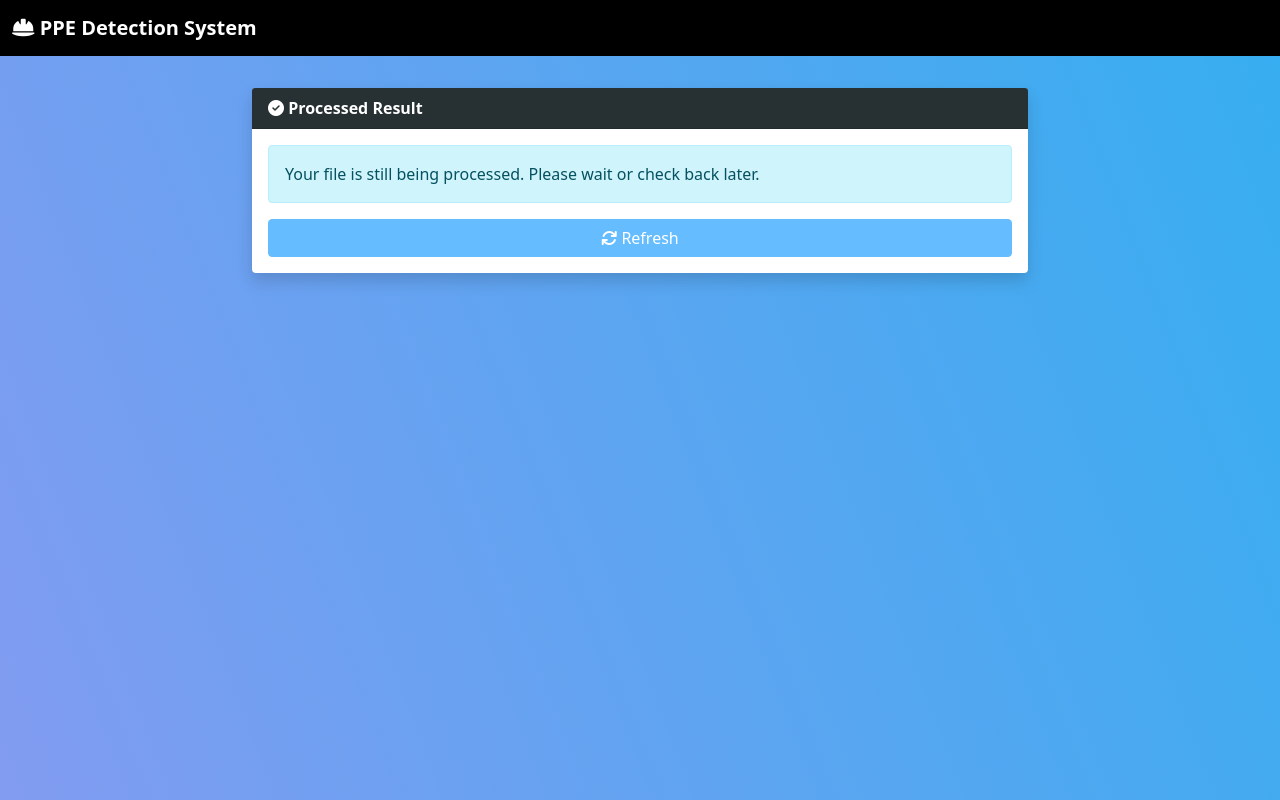
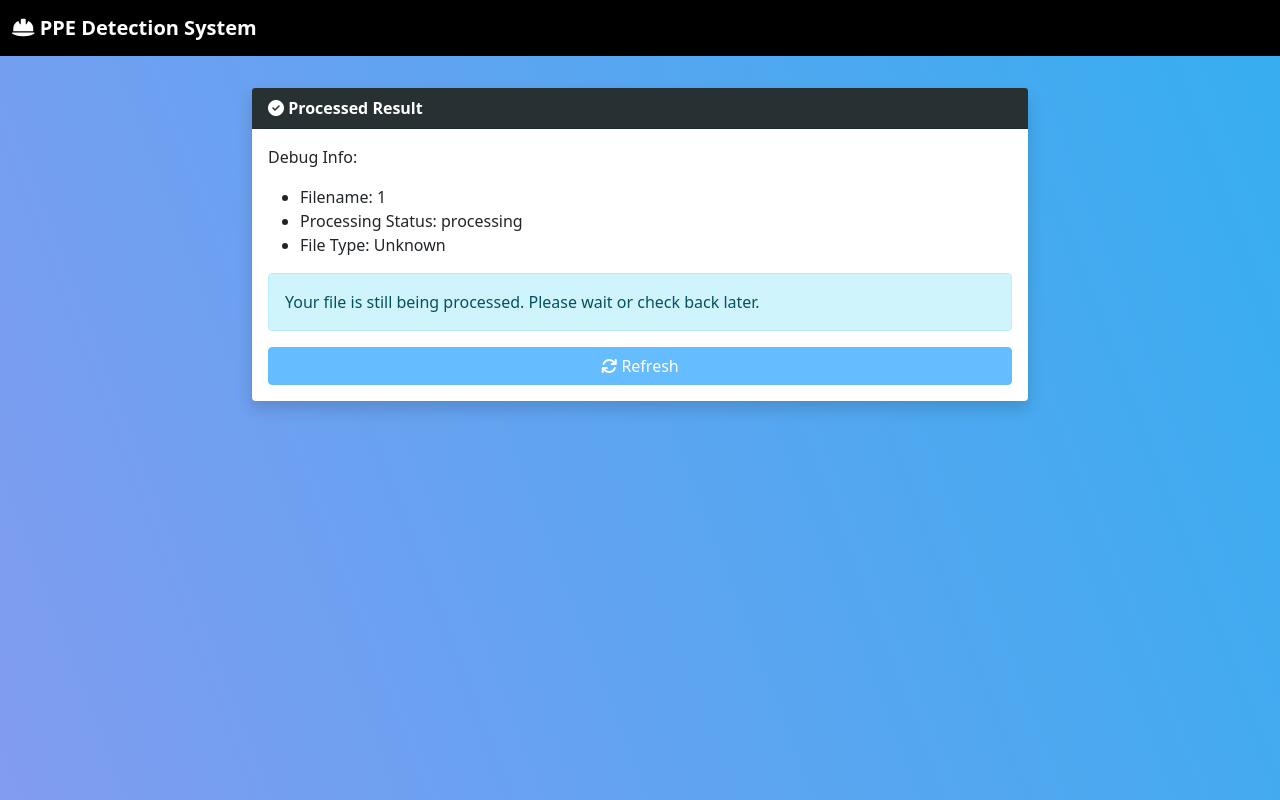
Before and after one commit to Aarya01Patil/Deployed_PPE_Model, a Flask app: page /result/1 in a window 1280 px wide. Run offline with Flask 3, Linux system fonts and the light colour scheme; some libraries are stand-ins or nearby versions.

Commit message:
Updated the file for rendering the result

```diff
--- a/app/templates/result.html
+++ b/app/templates/result.html
@@ -8,25 +8,33 @@
         <i class="fas fa-check-circle"></i> Processed Result
     </div>
     <div class="card-body">
-        {% if processing_status == 'completed' and presigned_url %}
+        <p>Debug Info:</p>
+        <ul>
+            <li>Filename: {{ filename }}</li>
+            <li>Processing Status: {{ processing_status }}</li>
+            <li>File Type: {{ file_type if file_type else 'Unknown' }}</li>
+        </ul>
+
+        {% if processing_status == 'completed' and filename %}
             {% if file_type == 'video' %}
             <div class="ratio ratio-16x9 mb-3">
-                <video controls>
-                    <source src="{{ presigned_url }}" type="video/mp4">
+                <video controls preload="auto" playsinline>
+                    <source src="{{ url_for('serve_file', filename=filename) }}" type="video/mp4">
                     Your browser does not support the video tag.
                 </video>
             </div>
+            <p>Video URL: {{ url_for('serve_file', filename=filename) }}</p>
             {% else %}
-            <img src="{{ presigned_url }}" alt="Processed Image" class="img-fluid mb-3">
+            <img src="{{ url_for('serve_file', filename=filename) }}" alt="Processed Image" class="img-fluid mb-3">
             {% endif %}
             <div class="d-grid gap-2">
-                <a href="{{ url_for('download_file', filename=request.view_args['filename']) }}" class="btn btn-secondary mb-2"><i class="fas fa-download"></i> Download Processed File</a>
+                <a href="{{ url_for('serve_file', filename=filename) }}" class="btn btn-secondary mb-2" download><i class="fas fa-download"></i> Download Processed File</a>
                 <a href="{{ url_for('upload_file') }}" class="btn btn-primary"><i class="fas fa-arrow-left"></i> Process Another File</a>
             </div>
         {% elif processing_status == 'processing' %}
             <p class="alert alert-info">Your file is still being processed. Please wait or check back later.</p>
             <div class="d-grid gap-2">
-                <a href="{{ url_for('show_result', filename=request.view_args['filename']) }}?session_id={{ request.args.get('session_id') }}" class="btn btn-primary"><i class="fas fa-sync"></i> Refresh</a>
+                <a href="{{ url_for('show_result', filename=filename) }}?session_id={{ request.args.get('session_id') }}" class="btn btn-primary"><i class="fas fa-sync"></i> Refresh</a>
             </div>
         {% else %}
             <p class="alert alert-danger">An error occurred while processing your file. Please try uploading it again.</p>
--- a/app/views.py
+++ b/app/views.py
@@ -1,7 +1,7 @@
 import os
 import boto3
 from botocore.exceptions import ClientError
-from flask import render_template, request, redirect, send_file, url_for, flash
+from flask import Response, render_template, request, redirect, send_file, send_from_directory, url_for, flash
 from app import app
 from scripts.inference import perform_inference, unload_models
 from werkzeug.utils import secure_filename
@@ -32,17 +32,6 @@ processing_status_dict = {}
 def allowed_file(filename):
     return '.' in filename and filename.rsplit('.', 1)[1].lower() in ALLOWED_EXTENSIONS
 
-def generate_presigned_url(bucket_name, object_name, expiration=3600):
-    try:
-        response = s3_client.generate_presigned_url('get_object',
-                                                    Params={'Bucket': bucket_name,
-                                                            'Key': object_name},
-                                                    ExpiresIn=expiration)
-    except ClientError as e:
-        logging.error(e)
-        return None
-    return response
-
 def upload_file_to_s3(file, filename):
     try:
         s3_client.upload_fileobj(file, BUCKET_NAME, filename)
@@ -67,8 +56,6 @@ def process_file_async(input_filename, output_filename, session_id):
     try:
         if download_file_from_s3(input_filename, local_input_path):
             perform_inference(local_input_path, local_output_path)
-            with open(local_output_path, 'rb') as f:
-                upload_file_to_s3(f, output_filename)
             processing_status_dict[session_id] = 'completed'
         else:
             processing_status_dict[session_id] = 'error'
@@ -78,64 +65,61 @@ def process_file_async(input_filename, output_filename, session_id):
     finally:
         if os.path.exists(local_input_path):
             os.remove(local_input_path)
-        if os.path.exists(local_output_path):
-            os.remove(local_output_path)
         unload_models()
-
-@app.route('/', methods=['GET', 'POST'])
-def upload_file():
-    if request.method == 'POST':
-        if 'file' not in request.files:
-            flash('No file part', 'error')
-            return redirect(request.url)
-        file = request.files['file']
-        if file.filename == '':
-            flash('No selected file', 'error')
-            return redirect(request.url)
-        if file and allowed_file(file.filename):
-            filename = secure_filename(file.filename)
-            if upload_file_to_s3(file, filename):
-                output_filename = f"processed_{filename}"
-                session_id = request.cookies.get('session_id', filename)
-                processing_status_dict[session_id] = 'processing'
-                threading.Thread(target=process_file_async, args=(filename, output_filename, session_id)).start()
-                flash('File uploaded successfully. Processing...', 'success')
-                return redirect(url_for('show_result', filename=output_filename, session_id=session_id))
-            else:
-                flash('Error uploading file', 'error')
-                return redirect(request.url)
-    return render_template('index.html')
 
 @app.route('/result/<filename>')
 def show_result(filename):
     session_id = request.args.get('session_id', filename)
     processing_status = processing_status_dict.get(session_id, 'processing')
 
+    logging.debug(f"Showing result for file: {filename}")
+    logging.debug(f"Processing status: {processing_status}")
+
     if processing_status == 'completed':
-        presigned_url = generate_presigned_url(BUCKET_NAME, filename)
-        if presigned_url is None:
-            flash('Error generating pre-signed URL', 'error')
+        file_path = os.path.join('/tmp', filename)
+        logging.debug(f"Checking file path: {file_path}")
+        if os.path.exists(file_path):
+            logging.debug(f"File exists: {file_path}")
+            file_type = 'video' if filename.lower().endswith(('.mp4', '.avi', '.mov')) else 'image'
+            return render_template('result.html', filename=filename, processing_status=processing_status, file_type=file_type)
+        else:
+            logging.error(f"File not found: {file_path}")
+            flash('File not found', 'error')
             return redirect(url_for('upload_file'))
-
-        file_type = 'video' if filename.lower().endswith(('.mp4', '.avi', '.mov')) else 'image'
-        return render_template('result.html', presigned_url=presigned_url, processing_status=processing_status, file_type=file_type)
     elif processing_status == 'error':
+        logging.error(f"Processing error for file: {filename}")
         flash('An error occurred while processing the file', 'error')
         return redirect(url_for('upload_file'))
 
-    return render_template('result.html', processing_status=processing_status)
+    return render_template('result.html', processing_status=processing_status, filename=filename)
 
-@app.route('/download/<filename>')
-def download_file(filename):
-    try:
-        file = s3_client.get_object(Bucket=BUCKET_NAME, Key=filename)
-        return send_file(
-            file['Body'],
-            as_attachment=True,
-            attachment_filename=filename,
-            mimetype='video/mp4' if filename.lower().endswith(('.mp4', '.avi', '.mov')) else 'image/jpeg'
-        )
-    except ClientError as e:
-        logging.error(e)
-        flash('Error downloading file', 'error')
-        return redirect(url_for('upload_file'))
+@app.route('/files/<filename>')
+def serve_file(filename):
+    logging.debug(f"Attempting to serve file: {filename}")
+    file_path = os.path.join('/tmp', filename)
+    if os.path.exists(file_path):
+        file_size = os.path.getsize(file_path)
+        range_header = request.headers.get('Range')
+        if range_header:
+            byte1, byte2 = 0, None
+            match = re.search(r'(\d+)-(\d*)', range_header)
+            if match:
+                groups = match.groups()
+                if groups[0]:
+                    byte1 = int(groups[0])
+                if groups[1]:
+                    byte2 = int(groups[1])
+            byte2 = byte2 if byte2 else file_size - 1
+            length = byte2 - byte1 + 1
+            with open(file_path, 'rb') as f:
+                f.seek(byte1)
+                data = f.read(length)
+            rv = Response(data, 206, mimetype='video/mp4',
+                          content_type='video/mp4', direct_passthrough=True)
+            rv.headers.add('Content-Range', f'bytes {byte1}-{byte2}/{file_size}')
+            return rv
+        else:
+            return send_from_directory('/tmp', filename, mimetype='video/mp4')
+    else:
+        logging.error(f"File not found: {file_path}")
+        return "File not found", 404
```
